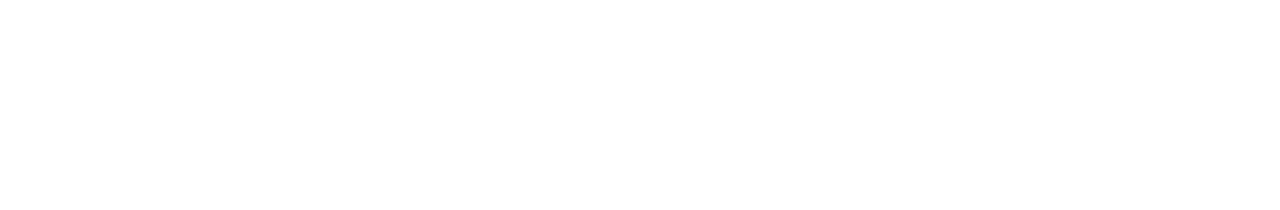
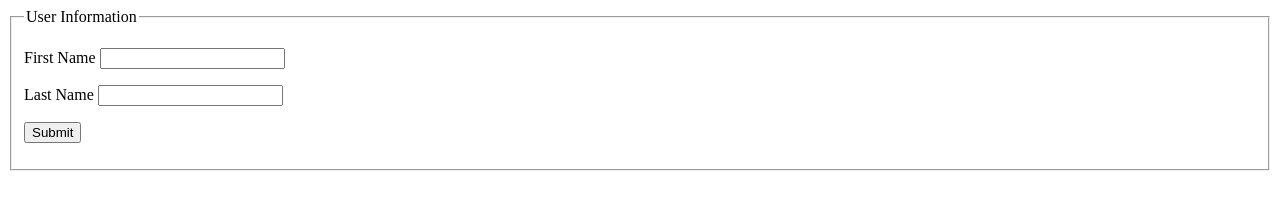
Before and after one commit to ngarland-rrc/nick_garland_module4_survey-form, a plain HTML site: page index.html in a window 1280 px wide. Drawn offline with Linux system fonts and the light colour scheme.

Commit message:
Feat: added a firt and last name input field in html file, added event listener to prevent default submit action

```diff
--- a/index.html
+++ b/index.html
@@ -10,7 +10,23 @@
 
 <body>
     <main>
+        <form id="user-survey">
+            <fieldset>
+                <legend>User Information</legend>
+                <p class="first-name">
+                    <label for="first-name_field">First Name</label>
+                    <input type="text" name="first-name" id="first-name_field">
+                </p>
+                <p class="last-name">
+                    <label for="last-name_field">Last Name</label>
+                    <input type="text" name="last-name" id="first-name_field">
+                </p>
+                <p>
+                    <input type="submit" value="Submit">
+                </p>
+            </fieldset>
 
+        </form>
     </main>
     <script src="./script.js"></script>
 </body>
--- a/script.js
+++ b/script.js
@@ -0,0 +1,6 @@
+const userFormNode = document.querySelector("#user-survey");
+
+userFormNode.addEventListener("submit", (eventObj) => {
+    eventObj.preventDefault();
+
+})
```
